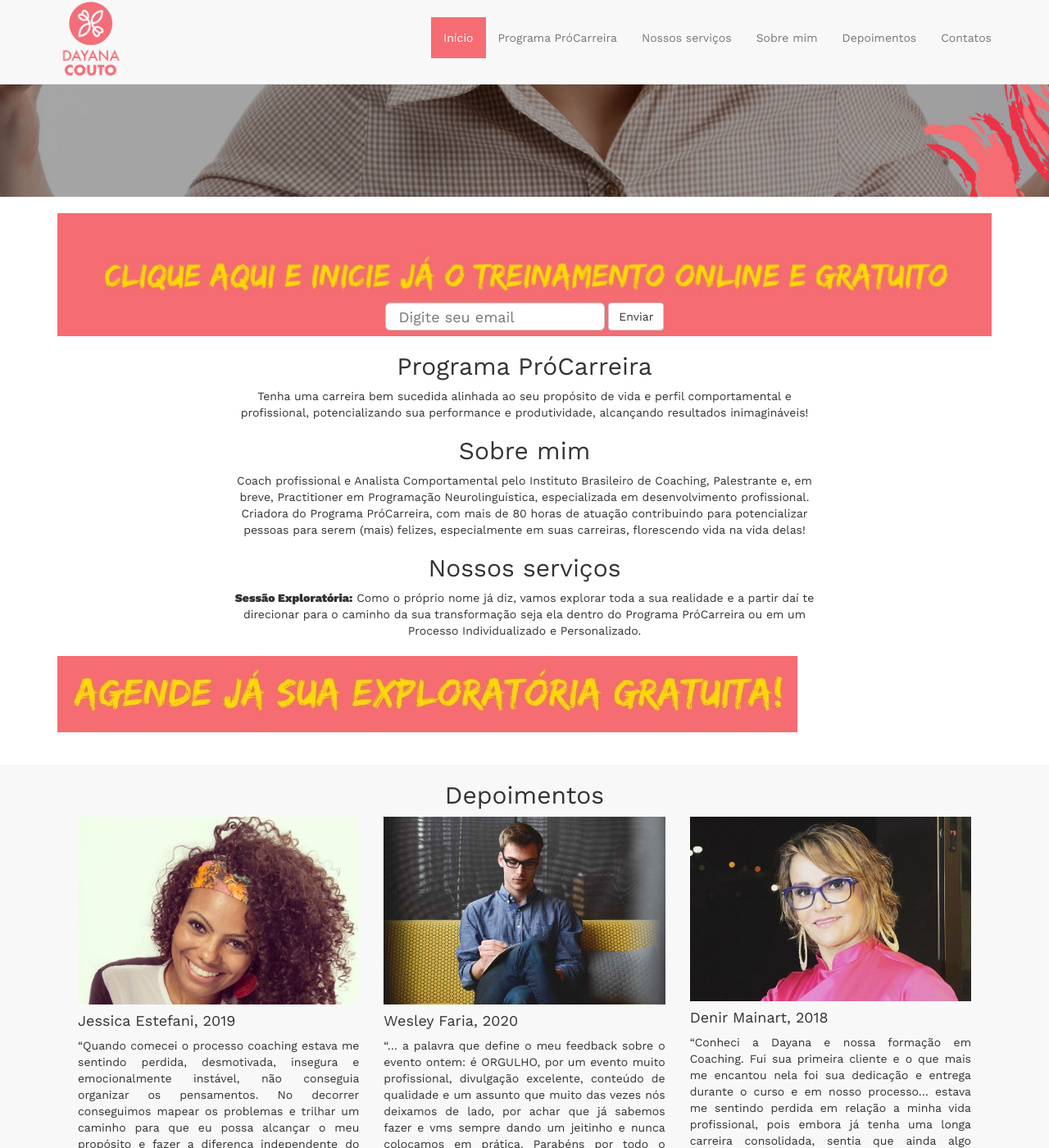
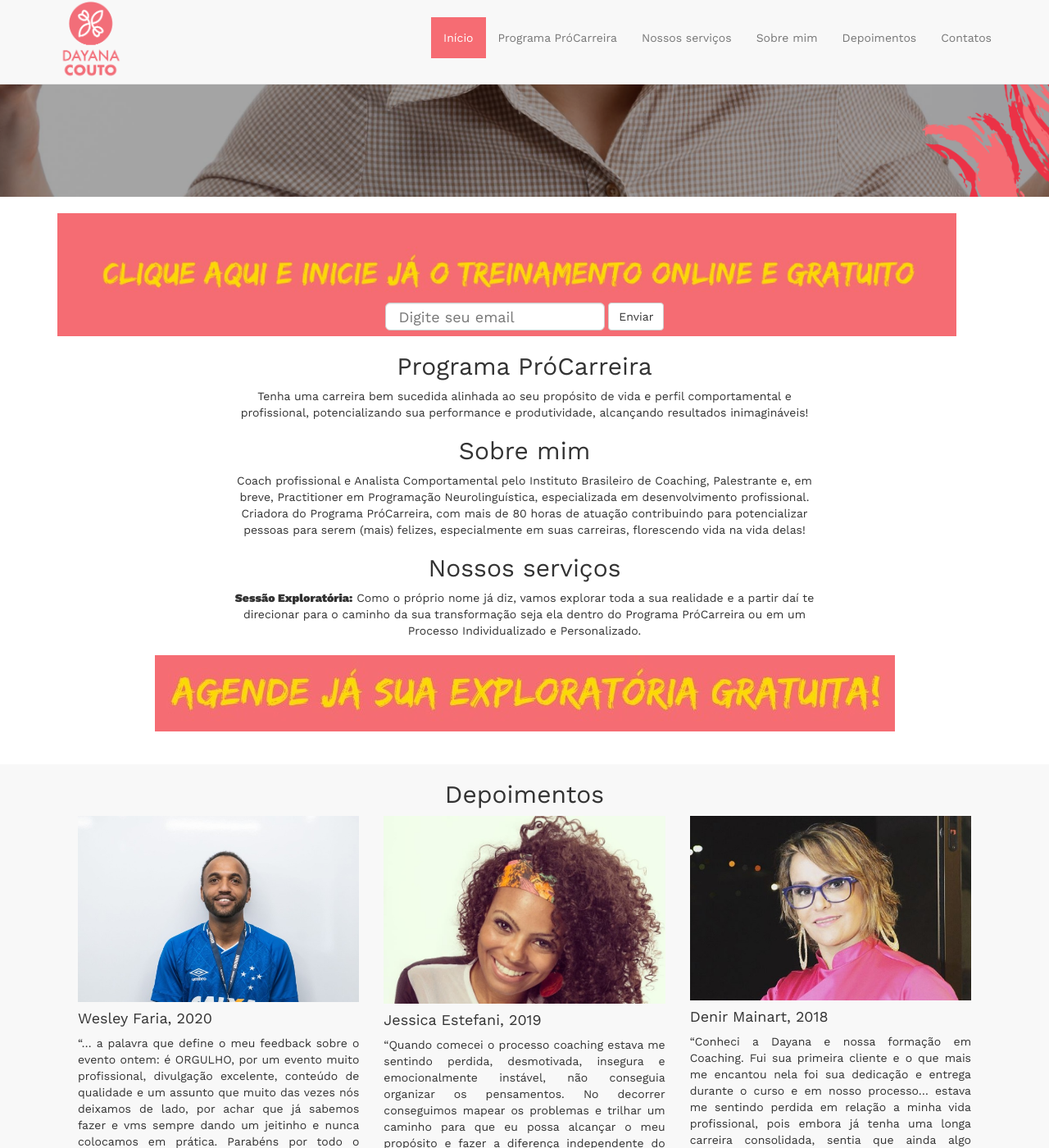
Before and after one commit to wsadf/landing-page-Dayana, a Jekyll site: the page built from index.md, in a window 1280 px wide and 1400 px high, scrolled down 577 px. Shown: the whole window at 82% size. Built offline with Jekyll 4.4.1, drawn with Linux system fonts in a browser that asks for light colours; nearby versions of some CDN libraries; some of the changed text lies outside the part shown.

Commit message:
ajustes depoimentos

```diff
--- a/_includes/nossos-servicos.html
+++ b/_includes/nossos-servicos.html
@@ -6,5 +6,5 @@
 <strong>Sessão Exploratória:</strong> Como o próprio nome já diz, vamos explorar toda a sua realidade e a partir daí te direcionar para o caminho da sua transformação seja ela dentro do Programa PróCarreira ou em um Processo Individualizado e Personalizado.
               </div>
         </div>
-    <a href="" target="_blank"><img src="assets/img/agendamento.jpg" alt="" class="img-responsive mt-4"></a>
+    <a href="" target="_blank" class="banner-agendamento"></a>
     </section><br><br>
--- a/assets/css/landing-page.css
+++ b/assets/css/landing-page.css
@@ -187,7 +187,17 @@
     align-items: flex-end;
     height: 150px;
     background: url(../img/banner-treinamento.jpg) no-repeat;
-    background-size: cover;
+    background-size: contain;
+}
+
+.banner-agendamento{
+  display: flex;
+  justify-content: center;
+  background: url(../img/agendamento.jpg) no-repeat;
+  background-size: contain;
+  max-width: 903px;
+  height: 93px;
+  margin:20px auto 0;
 }
 
 ul.banner-social-buttons li {
```
Also changed, not shown: _posts/2020-07-18-services-2.markdown (renamed from _posts/2020-07-20-services-2.markdown), assets/img/services/blog-3.jpg, assets/img/services/dog.png (deleted), assets/img/services/ipad.png (deleted), assets/img/services/phones.png (deleted).
